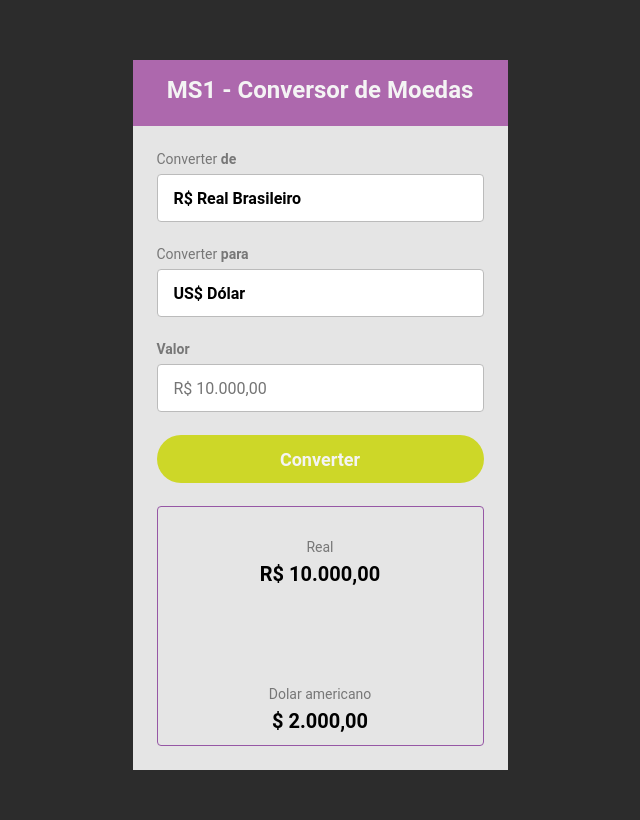
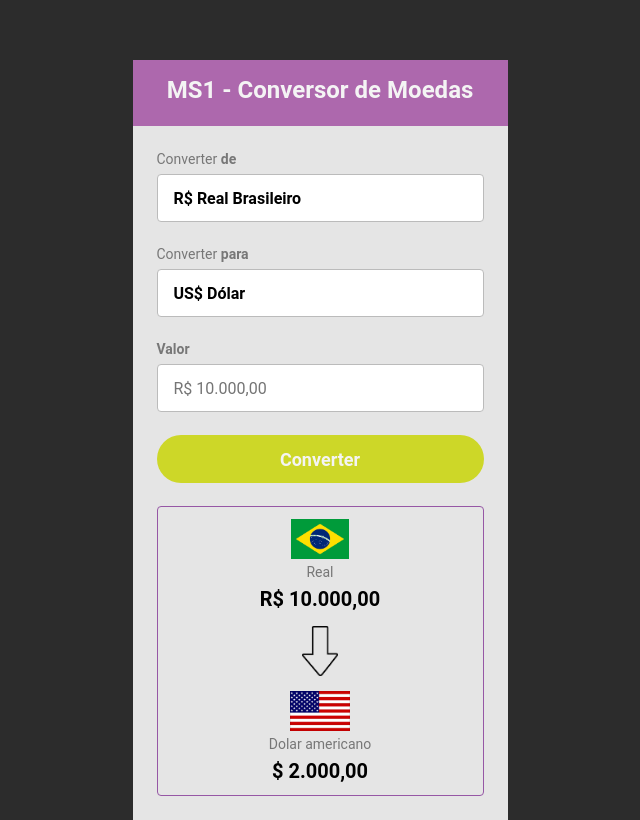
Before and after one commit to Robson077/conversor-de-moeda, a plain HTML site: page index.html in a window 1280 px wide. Shown: the whole page, without its empty margins (320-960 px from the left). Drawn offline with Linux system fonts and the light colour scheme.

Commit message:
adicionando as imgs

```diff
--- a/index.html
+++ b/index.html
@@ -35,15 +35,15 @@
 
         <div id="caixa-interna">
             <div class="caixa-menor">
-                <img src="br.png" alt="" height="40">
+                <img src="assets/br.png" alt="" height="40">
                 <p class="paragrafo">Real</p>
                 <p id="text-reais" class="paragrafo-negrito">R$ 10.000,00</p>
             </div>
 
-            <img id="seta" src="seta.png" alt="" height="50">
+            <img id="seta" src="assets/seta.png" alt="" height="50">
 
             <div class="caixa-menor">
-                <img src="eua.jpeg" alt="" height="40">
+                <img src="assets/eua.jpeg" alt="" height="40">
                 <p class="paragrafo">Dolar americano</p>
                 <p id="text-dolar" class="paragrafo-negrito">$ 2.000,00</p>
             </div>
```
